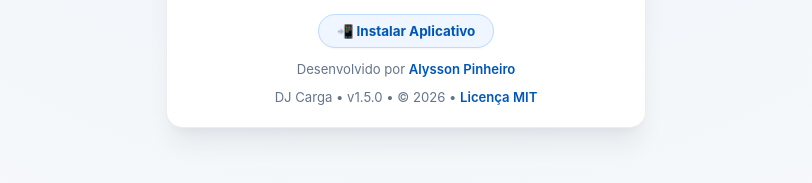
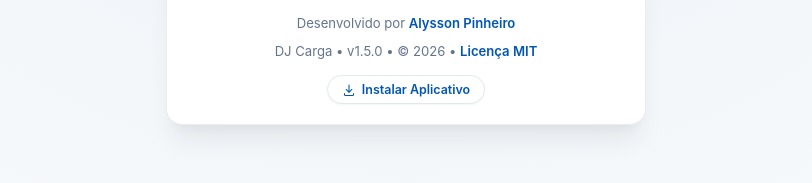
Before and after one commit to alyssonlcss/DJCarga, a plain HTML site: page index.html in a window 1280 px wide. Shown: the part 591-774 px from the top of the page, without its empty margins (234-1046 px from the left). Drawn offline with Linux system fonts and the light colour scheme.

Commit message:
refactor: update install button design and markup in footer

```diff
--- a/index.html
+++ b/index.html
@@ -144,11 +144,17 @@
     </main>
 
     <footer class="footer-note">
-        <div class="footer-actions">
-            <button id="btnOpenInstallModal" class="btn-footer-install" type="button">📲 Instalar Aplicativo</button>
-        </div>
         <div>Desenvolvido por <a href="https://www.linkedin.com/in/alyssonpinheiro/" target="_blank" rel="noopener noreferrer">Alysson Pinheiro</a></div>
         <div>DJ Carga • <span id="appVersion">v1.5.0</span> • © 2026 • <a href="LICENSE" target="_blank" rel="noopener noreferrer">Licença MIT</a></div>
+        <div class="footer-actions">
+            <button id="btnOpenInstallModal" class="btn-footer-install" type="button">
+                <svg class="install-btn-icon" viewBox="0 0 20 20" fill="currentColor" aria-hidden="true">
+                    <path d="M10.75 2.75a.75.75 0 00-1.5 0v8.69L6.53 8.72a.75.75 0 00-1.06 1.06l4 4a.75.75 0 001.06 0l4-4a.75.75 0 10-1.06-1.06l-2.72 2.72V2.75z"/>
+                    <path d="M3.5 14.25a.75.75 0 01.75.75v1.25c0 .414.336.75.75.75h10a.75.75 0 00.75-.75V15a.75.75 0 011.5 0v1.25A2.25 2.25 0 0115 18.5H5A2.25 2.25 0 012.75 16.25V15a.75.75 0 01.75-.75z"/>
+                </svg>
+                <span>Instalar Aplicativo</span>
+            </button>
+        </div>
     </footer>
 </div>
 
--- a/style.css
+++ b/style.css
@@ -649,32 +649,39 @@ input[type="number"]:focus {
 .footer-actions {
   display: flex;
   justify-content: center;
-  margin-bottom: 4px;
+  margin-top: 6px;
 }
 
 .btn-footer-install {
   display: inline-flex;
   align-items: center;
   gap: 6px;
-  background-color: #eff6ff;
+  background-color: #ffffff;
   color: var(--primary);
-  border: 1px solid var(--result-border);
-  padding: 8px 18px;
-  border-radius: 20px;
-  font-size: 0.84rem;
-  font-weight: 700;
+  border: 1px solid var(--border-subtle);
+  padding: 6px 14px;
+  border-radius: 9999px;
+  font-size: 0.78rem;
+  font-weight: 600;
   cursor: pointer;
-  transition: all 0.2s ease;
+  transition: all 0.2s cubic-bezier(0.4, 0, 0.2, 1);
   font-family: inherit;
   box-shadow: 0 1px 2px rgba(15, 23, 42, 0.04);
 }
 
+.install-btn-icon {
+  width: 14px;
+  height: 14px;
+  color: var(--primary);
+  flex-shrink: 0;
+}
+
 .btn-footer-install:hover {
-  background-color: var(--primary);
-  color: #ffffff;
+  background-color: #f1f5f9;
   border-color: var(--primary);
+  color: var(--primary-hover);
   transform: translateY(-1px);
-  box-shadow: 0 4px 6px -1px rgba(0, 86, 179, 0.2);
+  box-shadow: 0 3px 6px -1px rgba(0, 86, 179, 0.12);
 }
 
 .btn-footer-install:active {
```
